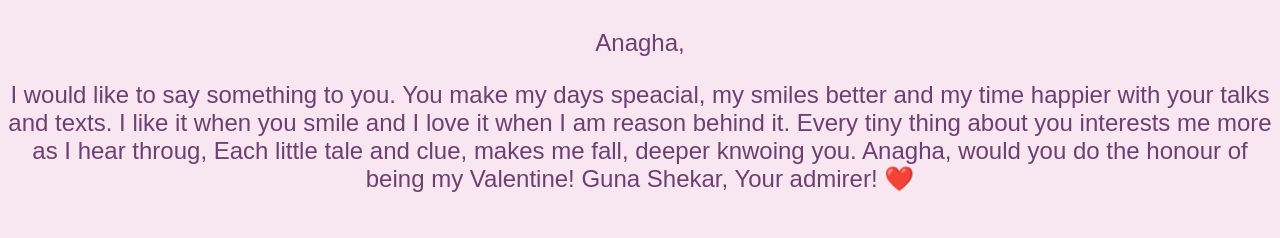
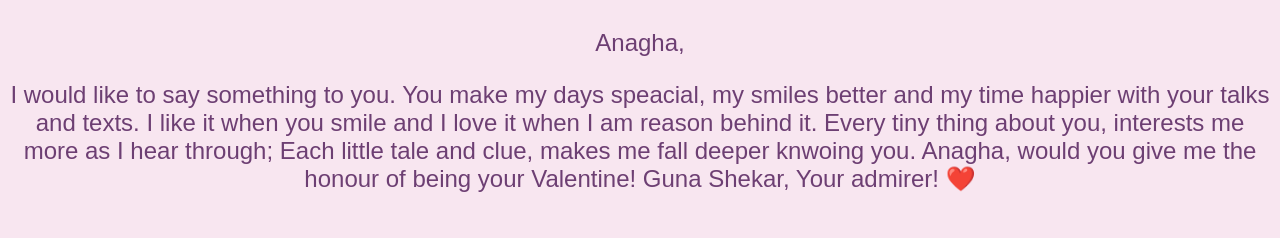
Before and after one commit to Dont-000/valentines-day-site, a plain HTML site: page index.html in a window 1280 px wide. Shown: the part 78-316 px from the top of the page. Drawn offline with Linux system fonts and the light colour scheme.

Commit message:
Update index.html

```diff
--- a/index.html
+++ b/index.html
@@ -50,9 +50,9 @@
 I would like to say something to you.
 You make my days speacial, my smiles better and my time happier with your talks and texts.
 I like it when you smile and I love it when I am reason behind it.
-Every tiny thing about you interests me more as I hear throug,
-Each little tale and clue, makes me fall, deeper knwoing you.
-Anagha, would you do the honour of being my Valentine!
+Every tiny thing about you, interests me more as I hear through;
+Each little tale and clue, makes me fall deeper knwoing you.
+Anagha, would you give me the honour of being your Valentine!
 <span id="yourName">Guna Shekar,</span>  Your  admirer! ❤️</p>
     <p class="heart">💖</p>
 </div>
```
